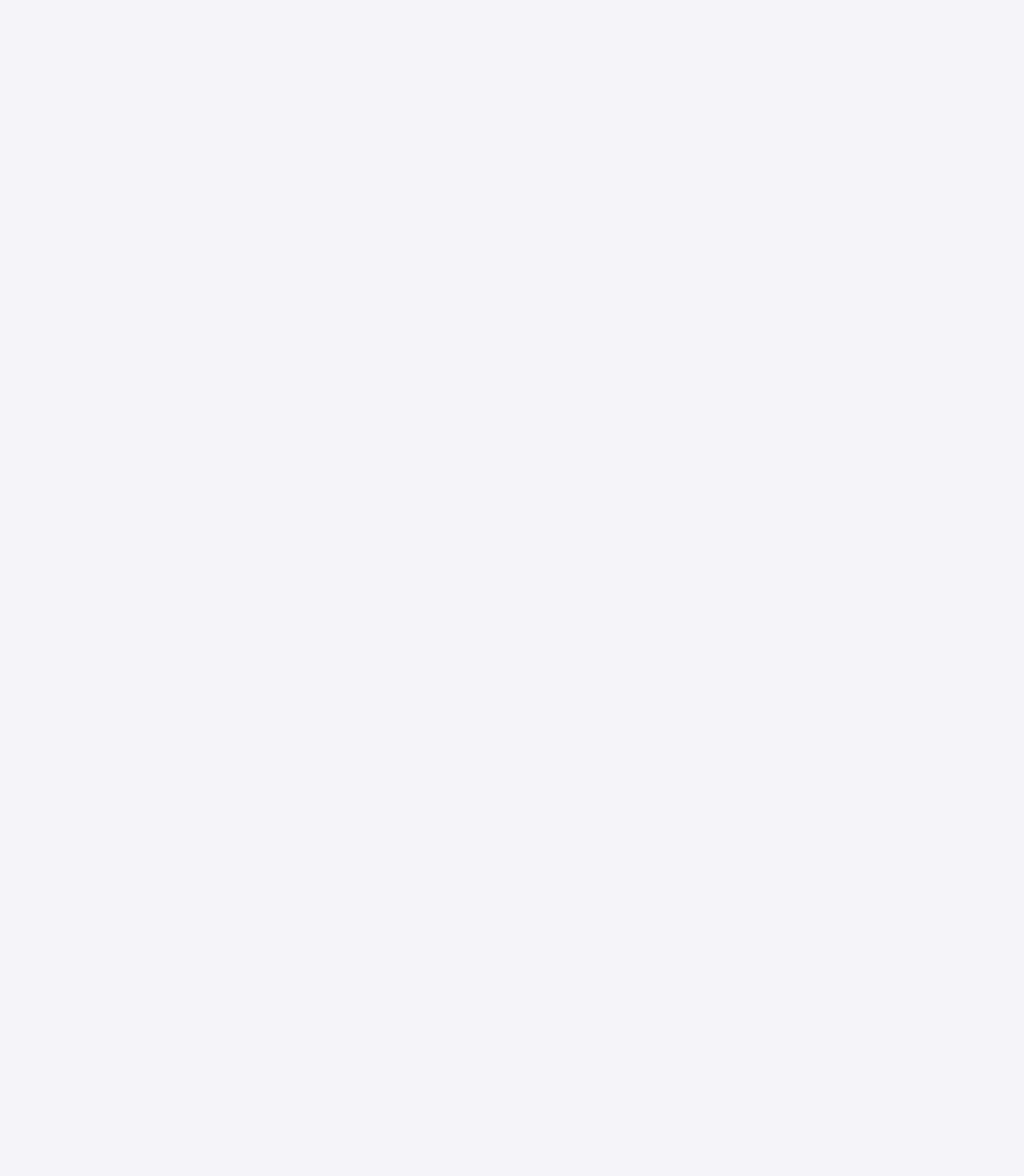
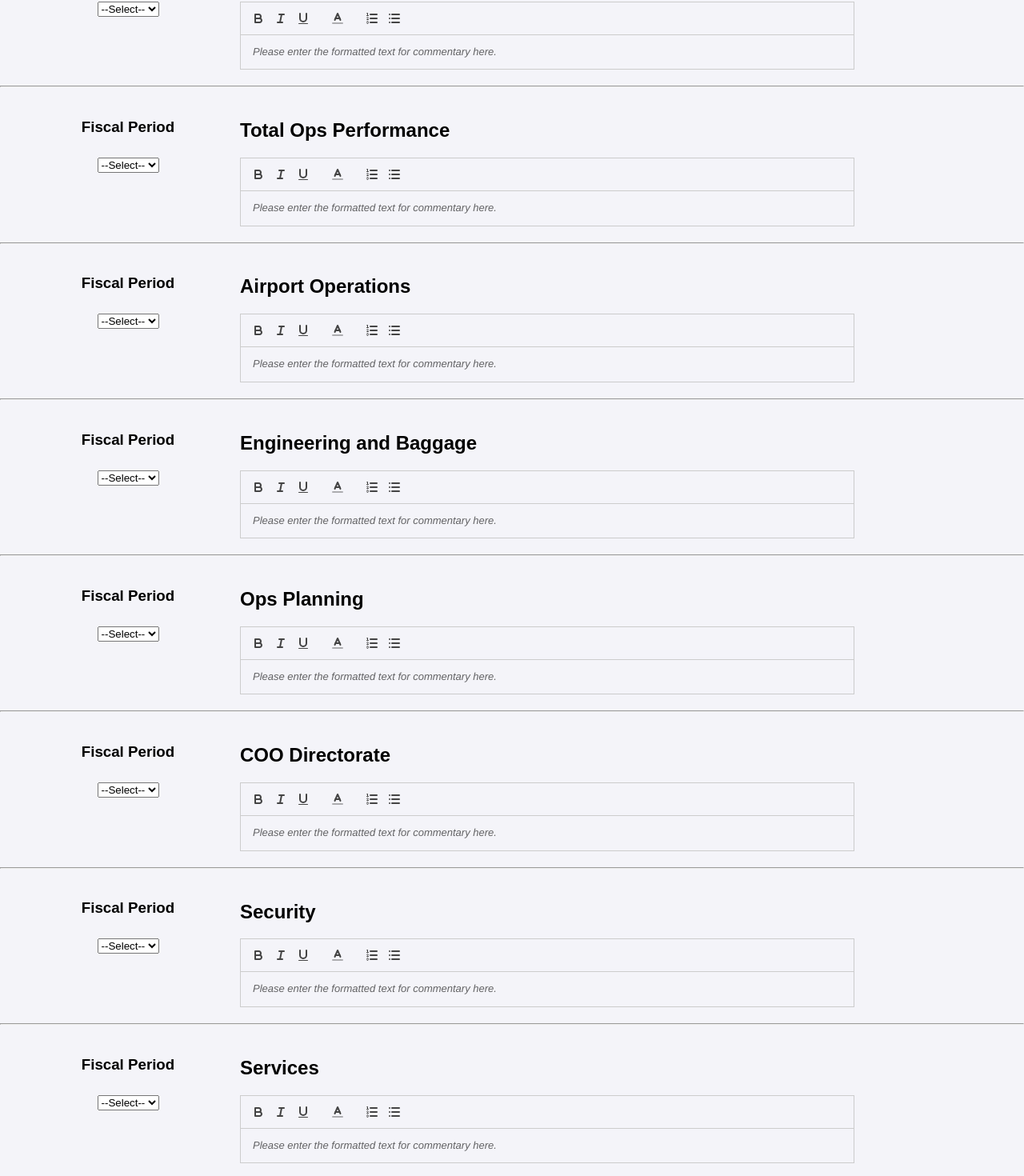
Before and after one commit to 0xNitishDhawan/Text-Editor, a React (Create React App) app: page /operations in a window 1280 px wide. Shown: the part 166-1636 px from the top of the page at 80% size. Before the commit the page ends 800 px from the top, so only its background shows below. Built offline with nearby package versions, Linux system fonts and the light colour scheme; the HTML template or start-up script is replaced by a standard one.

Commit message:
Added Functionality for Operations Macro.

```diff
--- a/src/Components/Operation.js
+++ b/src/Components/Operation.js
@@ -1,10 +1,159 @@
-import React from "react";
-import ButtonSection from "./SubComponent/ButtonSection"
+import React, { useState } from "react";
+import ButtonSection from "./SubComponent/ButtonSection";
+import Editor from "./SubComponent/Editor";
+import axios from "axios";
 
 const Operation = () => {
-  return (<>
-  <ButtonSection/>
-  </>
+  const [date, setDate] = useState("");
+  const [opsSummaryCommentary, setOpsSummaryCommentary] = useState("");
+  const [opsPerformanceCommentary, setOpsPerformanceCommentary] = useState("");
+  const [airportCommentary, setAirportCommentary] = useState("");
+  const [engineeringAndBaggageCommentary, setEngineeringAndBaggageCommentary] = useState("");
+  const [opsPlanningCommentary, setOpsPlanningCommentary] = useState("");
+  const [directorateCommentary, setDirectorateCommentary] = useState("");
+  const [securityCommentary, setSecurityCommentary] = useState("");
+  const [servicesCommentary, setServicesCommentary] = useState("");
+  const [teamHeathrowCommentary, setTeamHeathrowCommentary] = useState("");
+  const handleClick = async () => {
+    try {
+      const response = await axios.post(
+        "http://localhost:5000/operation/update-file",
+        {
+          date,
+          opsSummaryCommentary,
+          opsPerformanceCommentary,
+          airportCommentary,
+          engineeringAndBaggageCommentary,
+          opsPlanningCommentary,
+          directorateCommentary,
+          securityCommentary,
+          servicesCommentary,
+          teamHeathrowCommentary,
+        }
+      );
+      console.log(response.data);
+      alert("The excel File has been Updated Successfully.");
+    } catch (error) {
+      console.log(error, "something went wrong");
+      alert(
+        "Something went wrong, maybe the file is already opened or path entered is Incorrect."
+      );
+    }
+  };
+  const handleFetch = async () => {
+    try {
+      const response = await axios.post(
+        "http://localhost:5000/operation/fetch-data",
+        {
+          date,
+        }
+      );
+
+      const {
+        opsSummaryCommentary,
+        opsPerformanceCommentary,
+        airportCommentary,
+        engineeringAndBaggageCommentary,
+        opsPlanningCommentary,
+        directorateCommentary,
+        securityCommentary,
+        servicesCommentary,
+        teamHeathrowCommentary,
+      } = response.data;
+      setOpsSummaryCommentary(opsSummaryCommentary);
+      setOpsPerformanceCommentary(opsPerformanceCommentary);
+      setAirportCommentary(airportCommentary);
+      setEngineeringAndBaggageCommentary(engineeringAndBaggageCommentary);
+      setOpsPlanningCommentary(opsPlanningCommentary);
+      setDirectorateCommentary(directorateCommentary);
+      setSecurityCommentary(securityCommentary);
+      setServicesCommentary(servicesCommentary);
+      setTeamHeathrowCommentary(teamHeathrowCommentary);
+      setTimeout(() => {
+        alert("Data fetched successfully.");
+      }, 500);
+    } catch (error) {
+      console.log(error, "something went wrong");
+      alert(
+        "Something went wrong!\nData might not be available for the selected date, or the file is already opened or path entered is Incorrect"
+      );
+    }
+  };
+  return (
+    <>
+      <ButtonSection handleClick={handleClick} handleFetch={handleFetch} />
+      <Editor
+        editorHeading={"Total Ops Summary"}
+        date={date}
+        setDate={setDate}
+        value={opsSummaryCommentary}
+        setValue={setOpsSummaryCommentary}
+      />
+      <hr />
+      <Editor
+        editorHeading={"Total Ops Performance"}
+        date={date}
+        setDate={setDate}
+        value={opsPerformanceCommentary}
+        setValue={setOpsPerformanceCommentary}
+      />
+      <hr />
+      <Editor
+        editorHeading={"Airport Operations"}
+        date={date}
+        setDate={setDate}
+        value={airportCommentary}
+        setValue={setAirportCommentary}
+      />
+      <hr />
+      <Editor
+        editorHeading={"Engineering and Baggage"}
+        date={date}
+        setDate={setDate}
+        value={engineeringAndBaggageCommentary}
+        setValue={setEngineeringAndBaggageCommentary}
+      />
+      <hr />
+      <Editor
+        editorHeading={"Ops Planning"}
+        date={date}
+        setDate={setDate}
+        value={opsPlanningCommentary}
+        setValue={setOpsPlanningCommentary}
+      />
+      <hr />
+      <Editor
+        editorHeading={"COO Directorate"}
+        date={date}
+        setDate={setDate}
+        value={directorateCommentary}
+        setValue={setDirectorateCommentary}
+      />
+      <hr />
+      <Editor
+        editorHeading={"Security"}
+        date={date}
+        setDate={setDate}
+        value={securityCommentary}
+        setValue={setSecurityCommentary}
+      />
+      <hr />
+      <Editor
+        editorHeading={"Services"}
+        date={date}
+        setDate={setDate}
+        value={servicesCommentary}
+        setValue={setServicesCommentary}
+      />
+      <hr />
+      <Editor
+        editorHeading={"Team Heathrow"}
+        date={date}
+        setDate={setDate}
+        value={teamHeathrowCommentary}
+        setValue={setTeamHeathrowCommentary}
+      />
+    </>
   );
 };
 
```
Also changed, not shown: path.js (+6 -4 lines), 1 other file (tests, documents, lock files or other folders).
